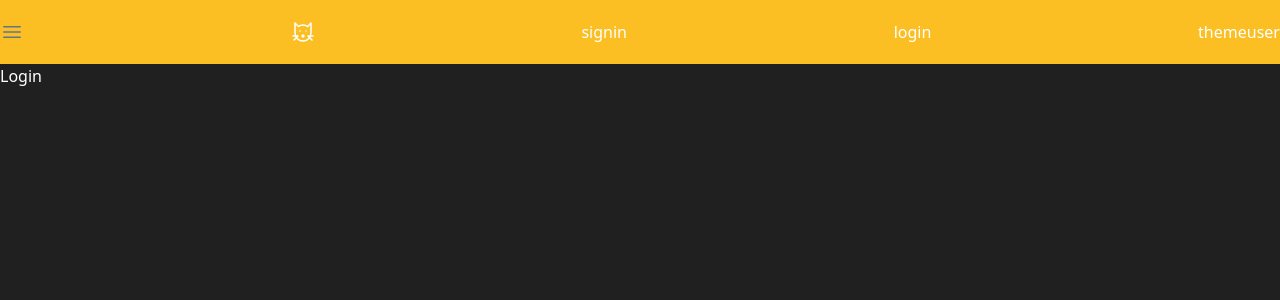
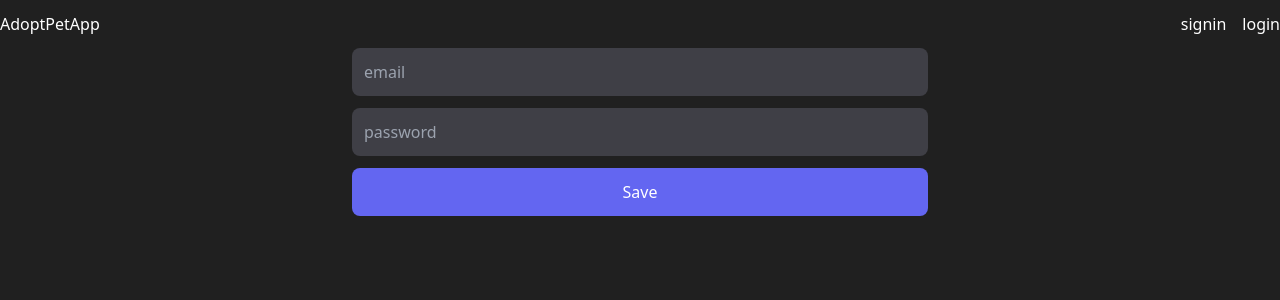
Before and after one commit to vmarialuzm/AdoptPetApp, a React (Vite) app in the folder frontend/: page /login in a window 1280 px wide. Shown: the top 300 px of the page. Built offline with nearby package versions, Linux system fonts and the light colour scheme.

Commit message:
add form login

```diff
--- a/frontend/src/components/Navbar.jsx
+++ b/frontend/src/components/Navbar.jsx
@@ -3,52 +3,17 @@ import { Link } from "react-router-dom"
 export const Navbar = () => {
   return (
     <>
-        <header className="bg-amber-400">
-            <div className="flex h-16 items-center justify-between">
-                <button className="text-slate-500 hover:text-slate-900">
-                    <svg
-                        xmlns="http://www.w3.org/2000/svg"
-                        fill="none"
-                        viewBox="0 0 24 24"
-                        stroke-width="1.5"
-                        stroke="currentColor"
-                        class="w-6 h-6">
-                        <path
-                            stroke-linecap="round"
-                            stroke-linejoin="round"
-                            d="M3.75 6.75h16.5M3.75 12h16.5m-16.5 5.25h16.5" />
-                    </svg>
 
-                </button>
-
-                <button>
-                    <svg
-                        xmlns="http://www.w3.org/2000/svg"
-                        class="icon icon-tabler icon-tabler-cat"
-                        width="24"
-                        height="24"
-                        viewBox="0 0 24 24"
-                        stroke-width="1.5"
-                        stroke="currentColor"
-                        fill="none"
-                        stroke-linecap="round"
-                        stroke-linejoin="round">
-                        <path
-                            stroke="none"
-                            d="M0 0h24v24H0z"
-                            fill="none"/>
-                        <path
-                            d="M20 3v10a8 8 0 1 1 -16 0v-10l3.432 3.432a7.963 7.963 0 0 1 4.568 -1.432c1.769 0 3.403 .574 4.728 1.546l3.272 -3.546z" /><path d="M2 16h5l-4 4" /><path d="M22 16h-5l4 4" /><path d="M12 16m-1 0a1 1 0 1 0 2 0a1 1 0 1 0 -2 0" /><path d="M9 11v.01" /><path d="M15 11v.01" /></svg>
-                </button>
-
+        <div className="flex py-3 items-center justify-between">
+            <div>
+                AdoptPetApp
+            </div>
+            <div className="space-x-4">
                 <Link to='/signin'>signin</Link>
                 <Link to='/login'>login</Link>
-                <div>
-                    <button>theme</button>
-                    <button>user</button>
-                </div>
             </div>
-        </header>
+        </div>
+
     </>
   )
 }
--- a/frontend/src/pages/Login.jsx
+++ b/frontend/src/pages/Login.jsx
@@ -1,5 +1,24 @@
 export const Login = () => {
   return (
-    <div>Login</div>
+    <div className="max-w-xl mx-auto">
+        <form action="">
+            <input
+                type="text"
+                placeholder="email"
+                className="bg-zinc-700 p-3 rounded-lg block w-full mb-3"
+            />
+
+            <input
+                type="password"
+                placeholder="password"
+                className="bg-zinc-700 p-3 rounded-lg block w-full mb-3"
+            />
+            <button
+                type="submit"
+                className="bg-indigo-500 p-3 rounded-lg block w-full mt-3">
+                Save
+            </button>
+        </form>
+    </div>
   )
 }
```
